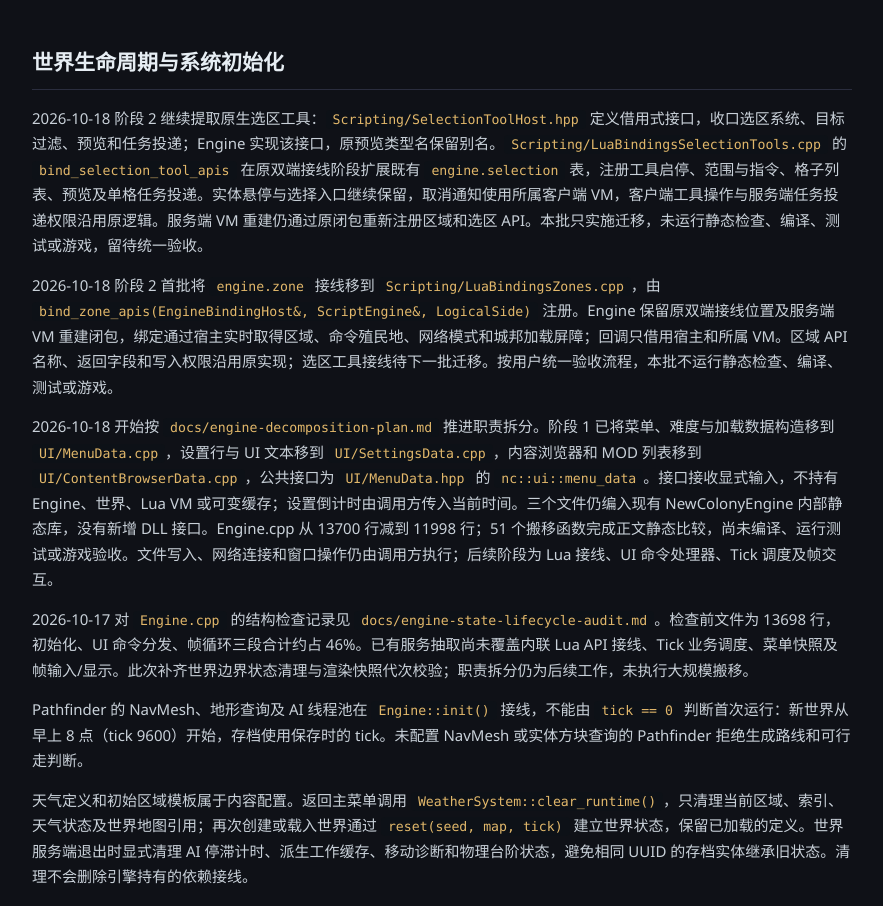
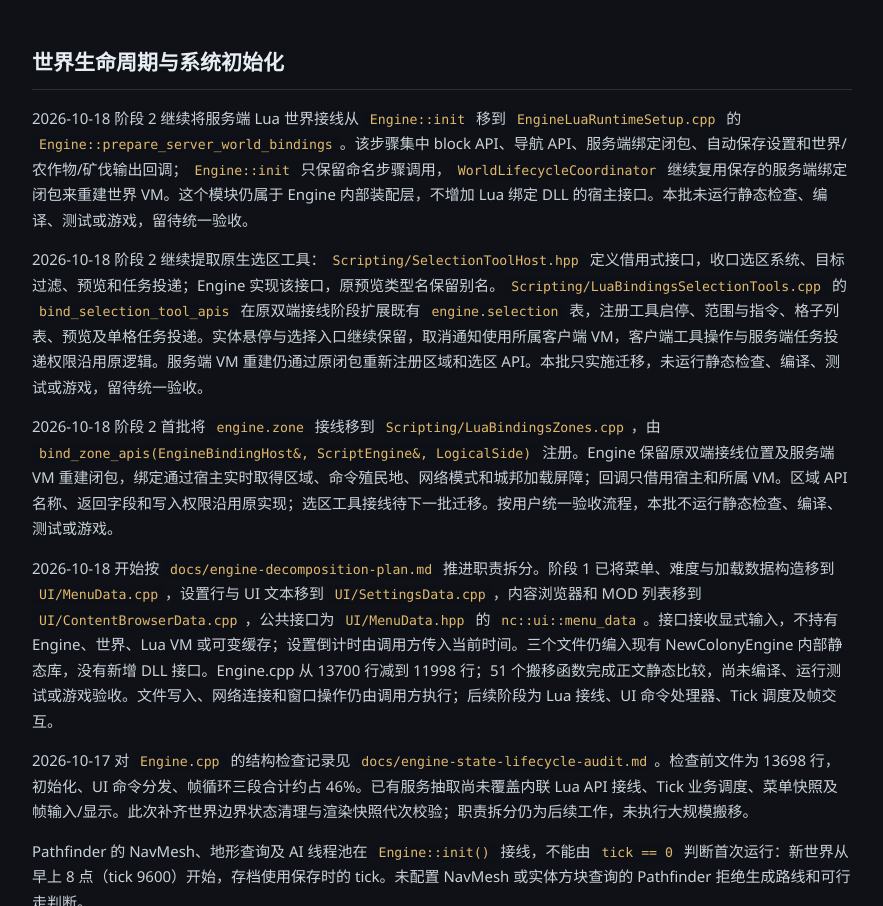
Before and after one commit to TheXeler/NewColonyWiki, a plain HTML site: page engine-service-layer.html in a window 1280 px wide. Shown: the part 2677-3583 px from the top of the page, without its empty margins (328-1211 px from the left). Drawn offline with Linux system fonts and the light colour scheme.

Commit message:
docs(engine): record server Lua setup extraction

```diff
--- a/engine-service-layer.html
+++ b/engine-service-layer.html
@@ -67,6 +67,7 @@
     </ul>
 
     <h2>世界生命周期与系统初始化</h2>
+    <p>2026-10-18 阶段 2 继续将服务端 Lua 世界接线从 <code>Engine::init</code> 移到 <code>EngineLuaRuntimeSetup.cpp</code> 的 <code>Engine::prepare_server_world_bindings</code>。该步骤集中 block API、导航 API、服务端绑定闭包、自动保存设置和世界/农作物/矿伐输出回调；<code>Engine::init</code> 只保留命名步骤调用，<code>WorldLifecycleCoordinator</code> 继续复用保存的服务端绑定闭包来重建世界 VM。这个模块仍属于 Engine 内部装配层，不增加 Lua 绑定 DLL 的宿主接口。本批未运行静态检查、编译、测试或游戏，留待统一验收。</p>
     <p>2026-10-18 阶段 2 继续提取原生选区工具：<code>Scripting/SelectionToolHost.hpp</code> 定义借用式接口，收口选区系统、目标过滤、预览和任务投递；Engine 实现该接口，原预览类型名保留别名。<code>Scripting/LuaBindingsSelectionTools.cpp</code> 的 <code>bind_selection_tool_apis</code> 在原双端接线阶段扩展既有 <code>engine.selection</code> 表，注册工具启停、范围与指令、格子列表、预览及单格任务投递。实体悬停与选择入口继续保留，取消通知使用所属客户端 VM，客户端工具操作与服务端任务投递权限沿用原逻辑。服务端 VM 重建仍通过原闭包重新注册区域和选区 API。本批只实施迁移，未运行静态检查、编译、测试或游戏，留待统一验收。</p>
     <p>2026-10-18 阶段 2 首批将 <code>engine.zone</code> 接线移到 <code>Scripting/LuaBindingsZones.cpp</code>，由 <code>bind_zone_apis(EngineBindingHost&amp;, ScriptEngine&amp;, LogicalSide)</code> 注册。Engine 保留原双端接线位置及服务端 VM 重建闭包，绑定通过宿主实时取得区域、命令殖民地、网络模式和城邦加载屏障；回调只借用宿主和所属 VM。区域 API 名称、返回字段和写入权限沿用原实现；选区工具接线待下一批迁移。按用户统一验收流程，本批不运行静态检查、编译、测试或游戏。</p>
     <p>2026-10-18 开始按 <code>docs/engine-decomposition-plan.md</code> 推进职责拆分。阶段 1 已将菜单、难度与加载数据构造移到 <code>UI/MenuData.cpp</code>，设置行与 UI 文本移到 <code>UI/SettingsData.cpp</code>，内容浏览器和 MOD 列表移到 <code>UI/ContentBrowserData.cpp</code>，公共接口为 <code>UI/MenuData.hpp</code> 的 <code>nc::ui::menu_data</code>。接口接收显式输入，不持有 Engine、世界、Lua VM 或可变缓存；设置倒计时由调用方传入当前时间。三个文件仍编入现有 NewColonyEngine 内部静态库，没有新增 DLL 接口。Engine.cpp 从 13700 行减到 11998 行；51 个搬移函数完成正文静态比较，尚未编译、运行测试或游戏验收。文件写入、网络连接和窗口操作仍由调用方执行；后续阶段为 Lua 接线、UI 命令处理器、Tick 调度及帧交互。</p>
```
